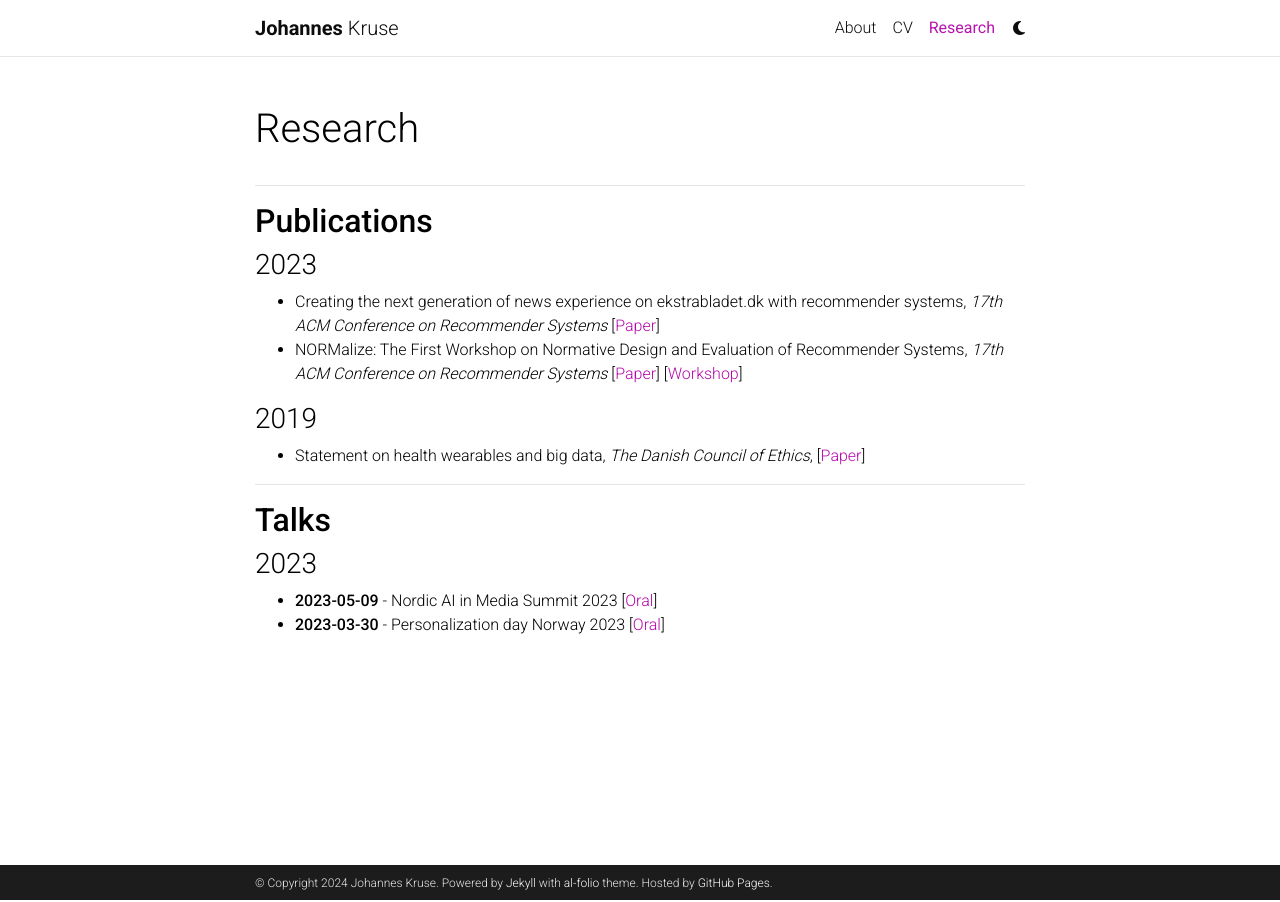
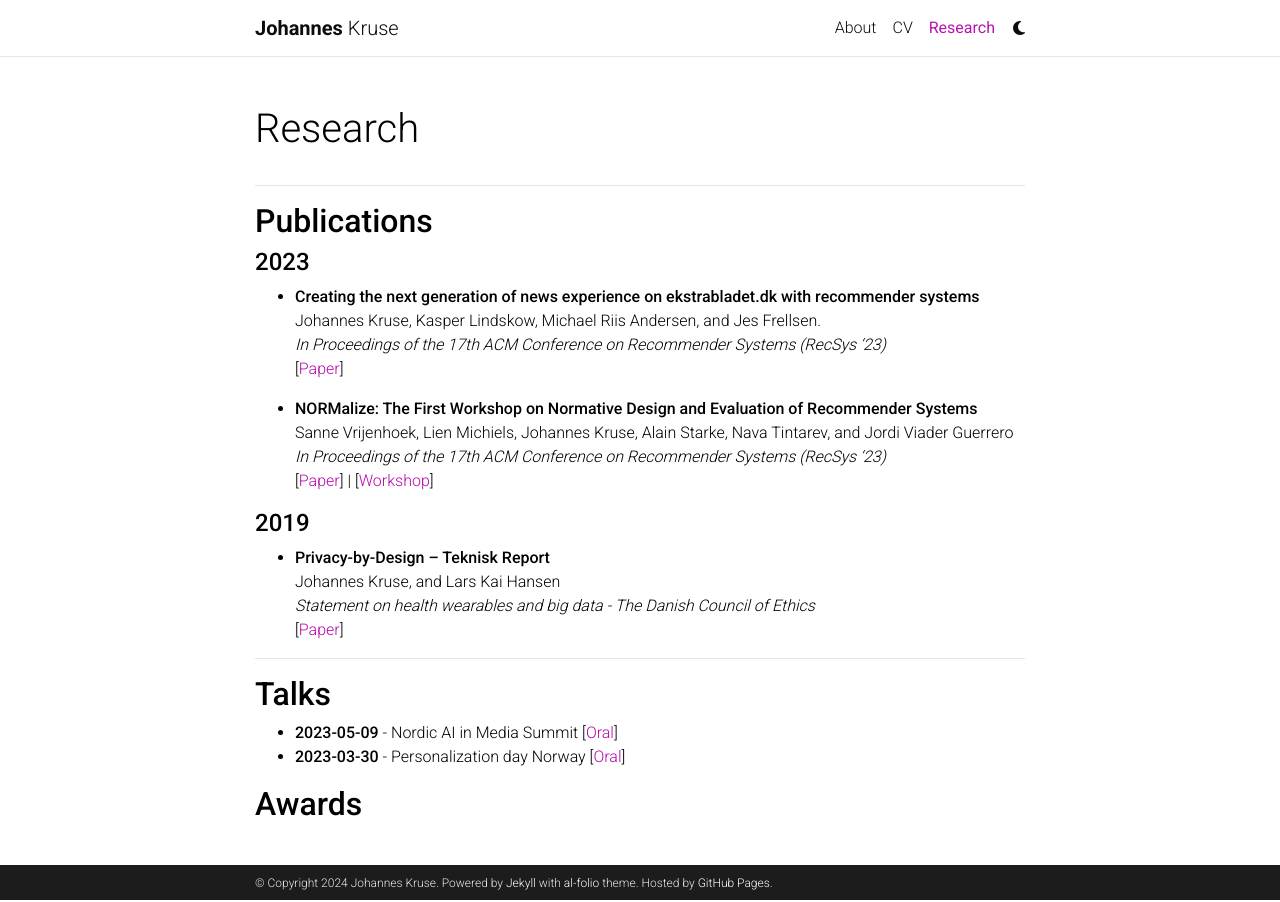
Before and after one commit to johanneskruse/johanneskruse.github.io, a Jekyll site: the page built from _pages/2_publications.md, in a window 1280 px wide. Built offline with Jekyll 4.4.1, drawn with Linux system fonts in a browser that asks for light colours; comment, search, counter and statistics services are not loaded; a style sheet for code colours, icons or effects is not loaded.

Commit message:
updating the publications page

```diff
--- a/_pages/2_publications.md
+++ b/_pages/2_publications.md
@@ -11,26 +11,29 @@ nav_order: 2
 
 ## **Publications**
 
-### 2023
-- Creating the next generation of news experience on ekstrabladet.dk with recommender systems,
-  *17th ACM Conference on Recommender Systems*
-  [[Paper](https://dl.acm.org/doi/10.1145/3604915.3610248)]
-- NORMalize: The First Workshop on Normative Design and Evaluation of Recommender Systems,
-  *17th ACM Conference on Recommender Systems*
+#### **2023**
+- **Creating the next generation of news experience on ekstrabladet.dk with recommender systems** \
+  Johannes Kruse, Kasper Lindskow, Michael Riis Andersen, and Jes Frellsen. \
+  *In Proceedings of the 17th ACM Conference on Recommender Systems (RecSys '23)* \
   [[Paper](https://scholar.google.com/citations?view_op=view_citation&hl=en&user=N_zRKd8AAAAJ&citation_for_view=N_zRKd8AAAAJ:u-x6o8ySG0sC)]
-  [[Workshop](https://sites.google.com/view/normalizeworkshop/home?authuser=1)]
 
-### 2019
-- Statement on health wearables and big data,
-  *The Danish Council of Ethics*,
+- **NORMalize: The First Workshop on Normative Design and Evaluation of Recommender Systems** \
+  Sanne Vrijenhoek, Lien Michiels, Johannes Kruse, Alain Starke, Nava Tintarev, and Jordi Viader Guerrero \
+  *In Proceedings of the 17th ACM Conference on Recommender Systems (RecSys '23)* \
+  [[Paper](https://doi.org/10.1145/3604915.3608757)] | [[Workshop](https://sites.google.com/view/normalizeworkshop)]
+
+#### **2019**
+- **Privacy-by-Design – Teknisk Report** \
+  Johannes Kruse, and Lars Kai Hansen \
+  *Statement on health wearables and big data - The Danish Council of Ethics* \
   [[Paper](https://www.ft.dk/samling/20191/almdel/UER/bilag/2/2095890/index.htm)]
 
 ----
 
 ## **Talks**
+- **2023-05-09** - Nordic AI in Media Summit
+  [[Oral](https://www.youtube.com/watch?v=i9hcu3Szo7w)]
+- **2023-03-30** - Personalization day Norway
+  [[Oral](https://youtu.be/piCuYLEYQZc?si=1GjFBCl9-lRsfE1Q&t=13492)]
 
-### 2023
-- **2023-05-09** - Nordic AI in Media Summit 2023
-  [[Oral](https://www.youtube.com/watch?v=i9hcu3Szo7w)]
-- **2023-03-30** - Personalization day Norway 2023
-  [[Oral](https://youtu.be/piCuYLEYQZc?si=1GjFBCl9-lRsfE1Q&t=13492)]
+## **Awards**
```
